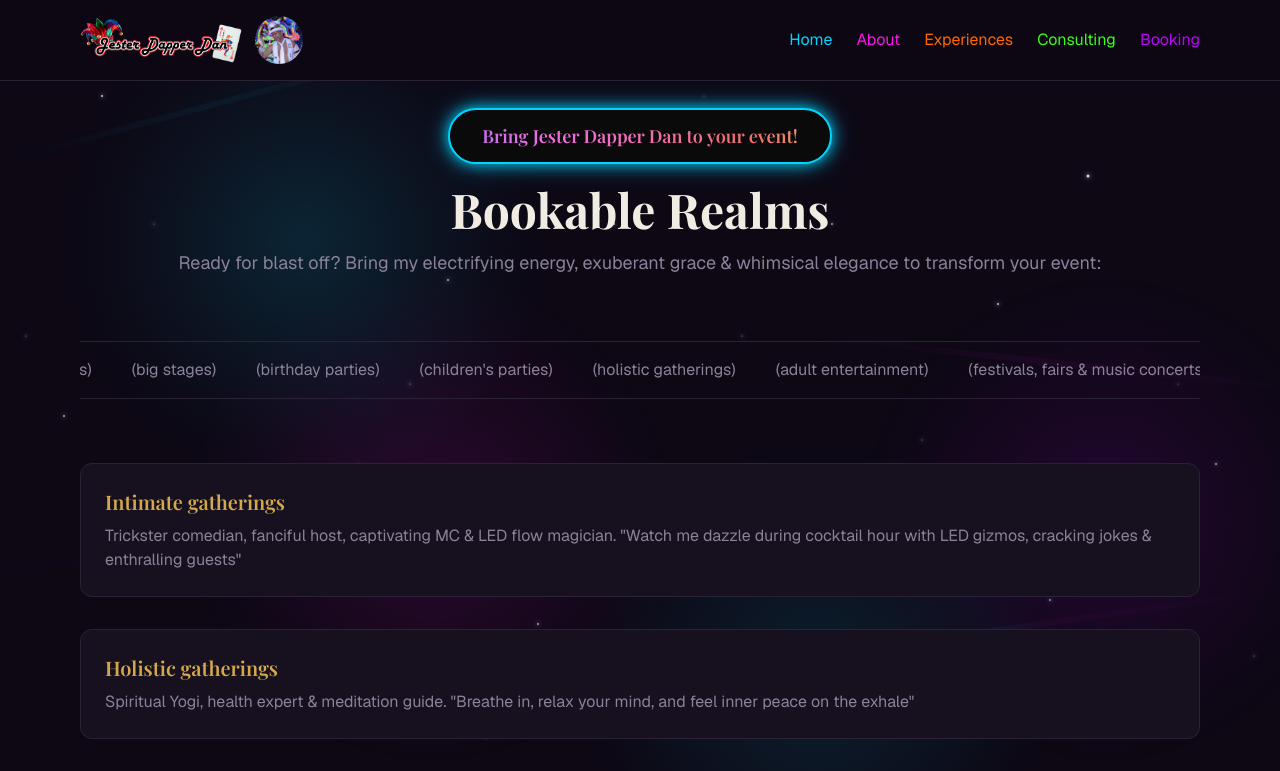
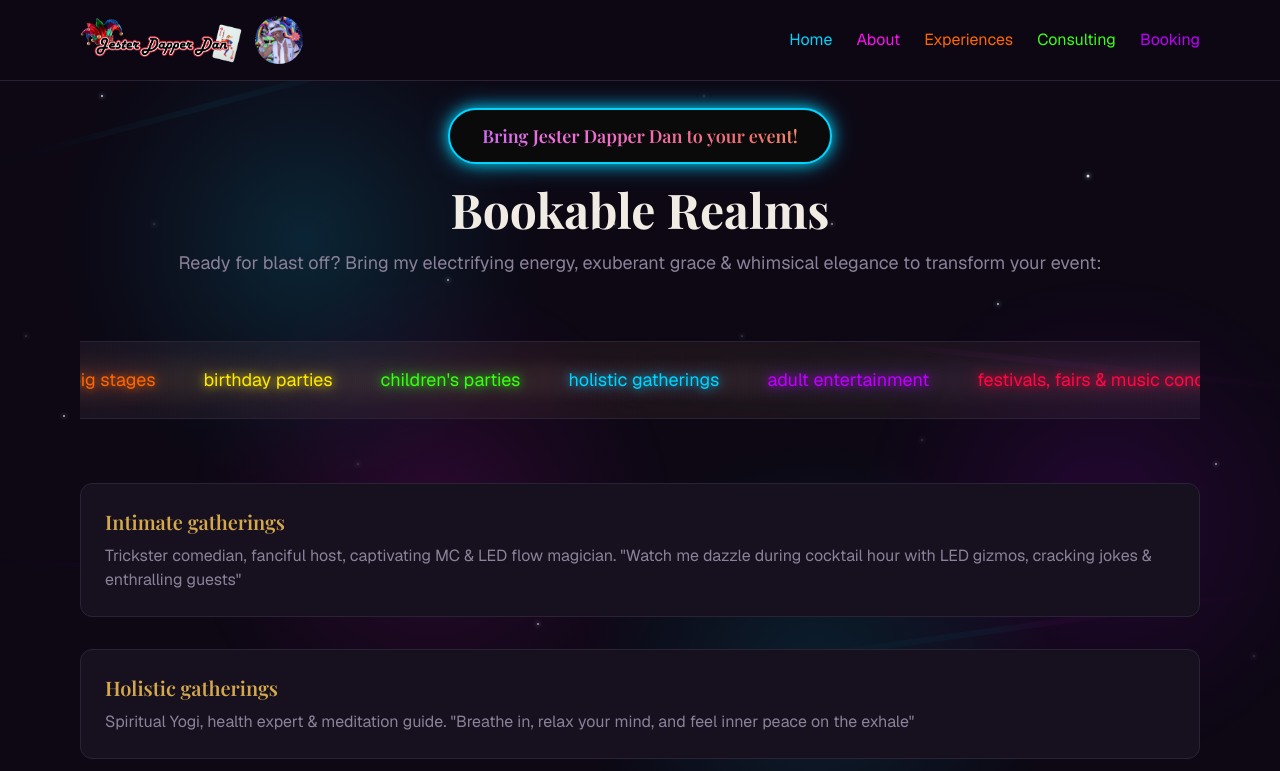
Before and after one commit to Crklemz/jdd, a Next.js app: page /experiences in a window 1280 px wide. Shown: the top 771 px of the page. Built offline with nearby package versions, Linux system fonts and the light colour scheme; a web font is replaced by a local one.

Commit message:
style: experience side scroll skills have color

```diff
--- a/app/experiences/page.tsx
+++ b/app/experiences/page.tsx
@@ -29,15 +29,29 @@ export default function ExperiencesPage() {
       </section>
 
       {/* Event types ticker */}
-      <section className="overflow-hidden border-y border-border py-4">
-        <div className="flex w-max gap-10 whitespace-nowrap animate-ticker-slow">
-          {[...eventTypesList, ...eventTypesList].map((event, i) => (
-            <span key={`${event}-${i}`} className="text-muted">
-              ({event})
-            </span>
-          ))}
+      <div className="ticker-strip overflow-hidden border-y border-border py-6">
+        <div className="flex w-max gap-12 whitespace-nowrap animate-ticker">
+          {[...eventTypesList, ...eventTypesList].map((event, i) => {
+            const rainbowClasses = [
+              "neon-text-red text-shadow-neon-red",
+              "neon-text-orange text-shadow-neon-orange",
+              "neon-text-yellow text-shadow-neon-yellow",
+              "neon-text-green text-shadow-neon-green",
+              "neon-text-blue text-shadow-neon-blue",
+              "neon-text-purple text-shadow-neon-purple",
+            ] as const;
+            const colorClass = rainbowClasses[i % rainbowClasses.length];
+            return (
+              <span
+                key={`${event}-${i}`}
+                className={`text-lg ${colorClass}`}
+              >
+                {event}
+              </span>
+            );
+          })}
         </div>
-      </section>
+      </div>
 
       {/* Realm blurbs */}
       <section className="space-y-8">
```
